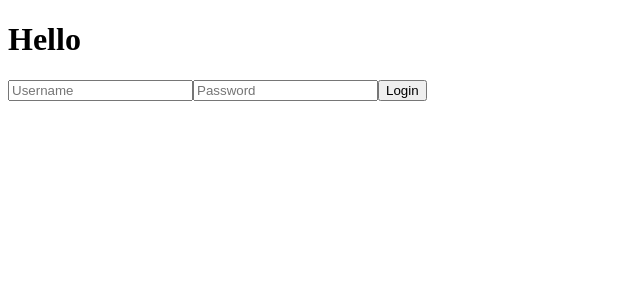
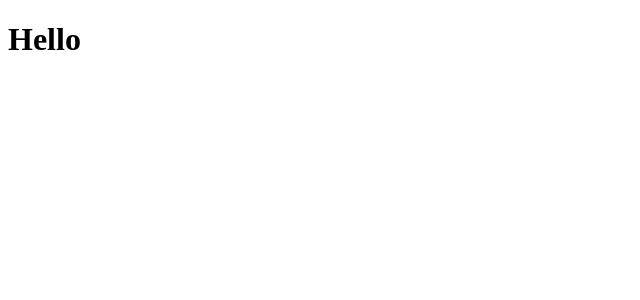
Before and after one commit to AlbertoRoldanUX-code/Registration-Screen, a React (Create React App) app: page / in a window 1280 px wide. Shown: the top 300 px of the page, without its empty margins (0-640 px from the left). Built offline with nearby package versions, Linux system fonts and the light colour scheme.

Commit message:
Move form from App.jsx to Login.jsx component

```diff
--- a/src/components/App.jsx
+++ b/src/components/App.jsx
@@ -4,11 +4,7 @@ import React from 'react';
 function App() {
   return ( <div className="container">
   <h1>Hello</h1>
-  <form className="form">
-    <input type="text" placeholder="Username" />
-    <input type="password" placeholder="Password" />
-    <button type="submit">Login</button>
-  </form>
+
 </div>
   );
 }
--- a/src/components/Login.jsx
+++ b/src/components/Login.jsx
@@ -2,7 +2,11 @@ import React from "react";
 
 
 function Login(){
-    return();
+    return(<form className="form">
+    <input type="text" placeholder="Username" />
+    <input type="password" placeholder="Password" />
+    <button type="submit">Login</button>
+  </form>);
 }
 
 
```
